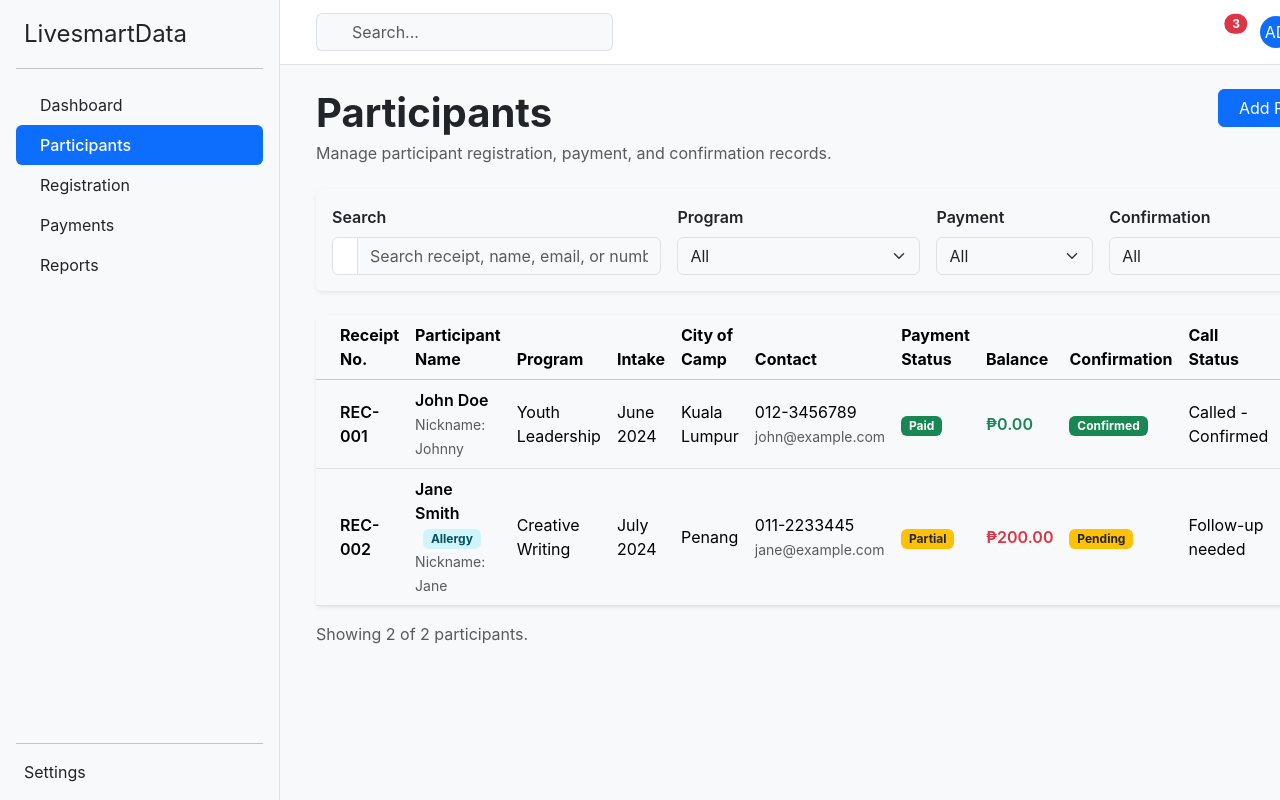
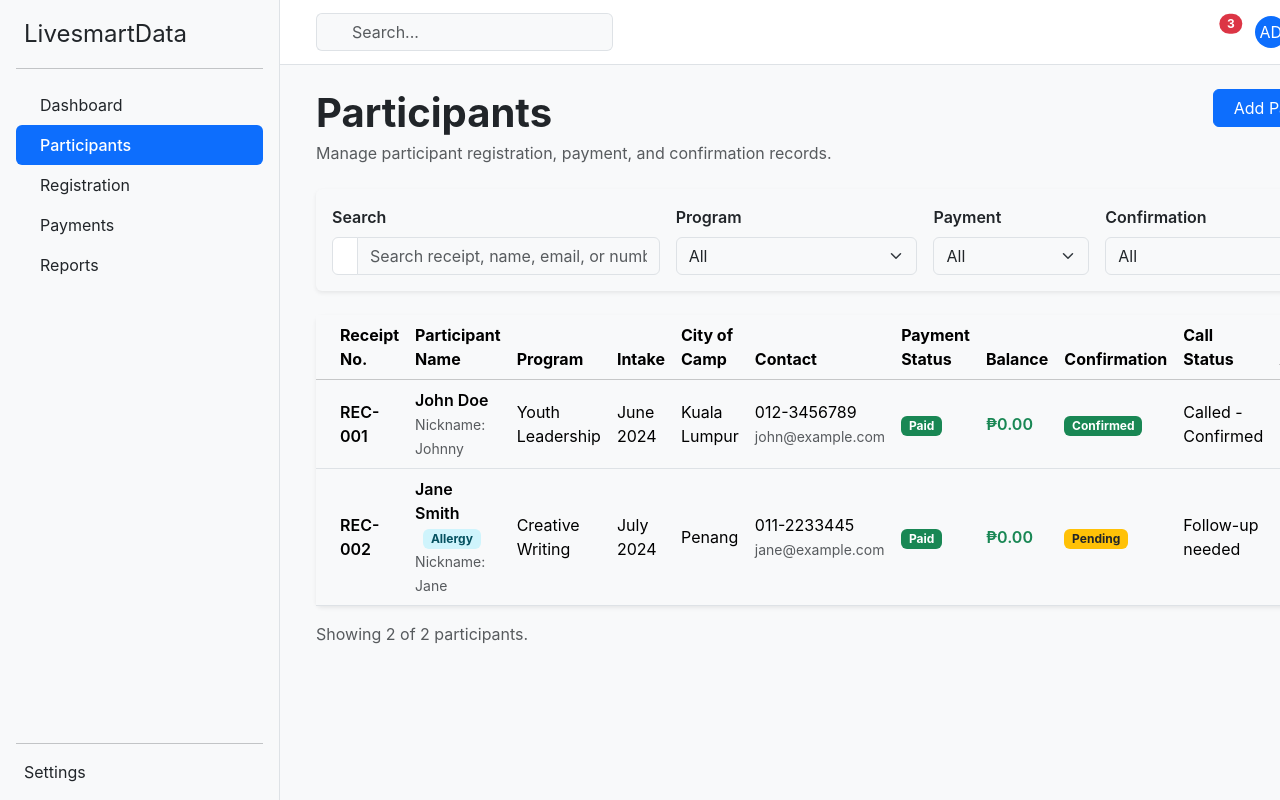
Before and after one commit to Snow-prog-14/LivesmartData, a React (Vite) app in the folder client/: page /participants in a window 1280 px wide. Shown: the top 800 px of the page. Built offline with nearby package versions, Linux system fonts and the light colour scheme; the HTML template or start-up script is replaced by a standard one.

Commit message:
Payments to Participant Balance.

```diff
--- a/client/src/pages/Participants/ParticipantDetails.tsx
+++ b/client/src/pages/Participants/ParticipantDetails.tsx
@@ -1,10 +1,50 @@
-import React from "react";
+import React, { useMemo } from "react";
 import { useParams, Link } from "react-router-dom";
 import { mockParticipants } from "../../mock/participants";
+import type { Participant } from "../../mock/participants";
+import {
+  getParticipantPayments,
+  getParticipantTotalPaid,
+  getParticipantComputedBalance,
+  getParticipantComputedPaymentStatus
+} from "../../utils/paymentSummary";
 
 const ParticipantDetails: React.FC = () => {
   const { id } = useParams<{ id: string }>();
-  const participant = mockParticipants.find((p) => p.id === id);
+
+  // Load and merge data to find the correct participant
+  const participant = useMemo(() => {
+    let merged = [...mockParticipants];
+    const savedParticipants = localStorage.getItem('livesmart_participants');
+    if (savedParticipants) {
+      try {
+        const localParticipants: Participant[] = JSON.parse(savedParticipants);
+        localParticipants.forEach(lp => {
+          const index = merged.findIndex(mp => mp.id === lp.id);
+          if (index !== -1) {
+            merged[index] = lp;
+          } else {
+            merged.push(lp);
+          }
+        });
+      } catch (e) {
+        console.error("Failed to parse local participants", e);
+      }
+    }
+
+    // Check if deleted
+    const deletedIdsRaw = localStorage.getItem('livesmart_deleted_participant_ids');
+    if (deletedIdsRaw) {
+      try {
+        const deletedIds: string[] = JSON.parse(deletedIdsRaw);
+        if (deletedIds.includes(id || "")) return null;
+      } catch (e) {
+        console.error("Failed to parse deleted IDs", e);
+      }
+    }
+
+    return merged.find((p) => p.id === id);
+  }, [id]);
 
   if (!participant) {
     return (
@@ -17,6 +57,12 @@ const ParticipantDetails: React.FC = () => {
       </div>
     );
   }
+
+  // Computed values
+  const payments = getParticipantPayments(participant.id);
+  const totalPaid = getParticipantTotalPaid(participant.id);
+  const computedBalance = getParticipantComputedBalance(participant);
+  const computedStatus = getParticipantComputedPaymentStatus(participant);
 
   const getBadgeClass = (status: string) => {
     switch (status) {
@@ -34,6 +80,13 @@ const ParticipantDetails: React.FC = () => {
       default:
         return "bg-info";
     }
+  };
+
+  const formatCurrency = (amount: number) => {
+    return new Intl.NumberFormat("en-PH", {
+      style: "currency",
+      currency: "PHP",
+    }).format(amount);
   };
 
   return (
@@ -64,9 +117,9 @@ const ParticipantDetails: React.FC = () => {
               Program: <span className="fw-medium">{participant.program}</span>
             </span>
             <span
-              className={`badge ${getBadgeClass(participant.paymentStatus)} ms-2`}
+              className={`badge ${getBadgeClass(computedStatus)} ms-2`}
             >
-              {participant.paymentStatus}
+              {computedStatus}
             </span>
             <span
               className={`badge ${getBadgeClass(participant.confirmationStatus)}`}
@@ -352,15 +405,23 @@ const ParticipantDetails: React.FC = () => {
                     </tr>
                   </thead>
                   <tbody>
-                    {participant.paymentHistory.map((pay, index) => (
-                      <tr key={index}>
-                        <td>{pay.paymentNo}</td>
-                        <td className="fw-bold">${pay.amount}</td>
-                        <td>{pay.mode}</td>
-                        <td>{pay.date}</td>
-                        <td className="text-muted">{pay.trackingNo}</td>
+                    {payments.length > 0 ? (
+                      payments.map((pay) => (
+                        <tr key={pay.id}>
+                          <td>{pay.paymentNumber}</td>
+                          <td className="fw-bold">{formatCurrency(pay.amount)}</td>
+                          <td>{pay.modeOfPayment}</td>
+                          <td>{pay.paymentDate}</td>
+                          <td className="text-muted">{pay.trackingNumber}</td>
+                        </tr>
+                      ))
+                    ) : (
+                      <tr>
+                        <td colSpan={5} className="text-center py-3 text-muted">
+                          No payments recorded for this participant.
+                        </td>
                       </tr>
-                    ))}
+                    )}
                   </tbody>
                 </table>
               </div>
@@ -371,17 +432,19 @@ const ParticipantDetails: React.FC = () => {
                       <div className="d-flex justify-content-between mb-2">
                         <span>Total Paid:</span>
                         <span className="fw-bold text-success">
-                          $
-                          {participant.paymentHistory.reduce(
-                            (acc, curr) => acc + curr.amount,
-                            0,
-                          )}
+                          {formatCurrency(totalPaid)}
                         </span>
                       </div>
-                      <div className="d-flex justify-content-between">
+                      <div className="d-flex justify-content-between mb-2">
                         <span>Balance:</span>
                         <span className="fw-bold text-danger">
-                          ${participant.balance}
+                          {formatCurrency(computedBalance)}
+                        </span>
+                      </div>
+                      <div className="d-flex justify-content-between border-top pt-2">
+                        <span>Status:</span>
+                        <span className={`badge ${getBadgeClass(computedStatus)}`}>
+                          {computedStatus}
                         </span>
                       </div>
                     </div>
--- a/client/src/pages/Participants/Participants.tsx
+++ b/client/src/pages/Participants/Participants.tsx
@@ -6,6 +6,10 @@ import type {
   Participant,
   PaymentStatus,
 } from "../../mock/participants";
+import {
+  getParticipantComputedBalance,
+  getParticipantComputedPaymentStatus
+} from "../../utils/paymentSummary";
 
 const Participants = () => {
   const [allParticipants, setAllParticipants] = useState<Participant[]>(mockParticipants);
@@ -90,6 +94,9 @@ const Participants = () => {
     return allParticipants.filter((participant: Participant) => {
       const searchValue = searchTerm.toLowerCase();
 
+      // Compute values for filtering and display
+      const computedPaymentStatus = getParticipantComputedPaymentStatus(participant);
+
       const matchesSearch =
         participant.receiptNo.toLowerCase().includes(searchValue) ||
         participant.participantName.toLowerCase().includes(searchValue) ||
@@ -102,7 +109,7 @@ const Participants = () => {
 
       const matchesPaymentStatus =
         paymentStatusFilter === "All" ||
-        participant.paymentStatus === paymentStatusFilter;
+        computedPaymentStatus === paymentStatusFilter;
 
       const matchesConfirmationStatus =
         confirmationStatusFilter === "All" ||
@@ -270,7 +277,11 @@ const Participants = () => {
 
               <tbody>
                 {filteredParticipants.length > 0 ? (
-                  filteredParticipants.map((participant: Participant) => (
+                  filteredParticipants.map((participant: Participant) => {
+                    const computedStatus = getParticipantComputedPaymentStatus(participant);
+                    const computedBalance = getParticipantComputedBalance(participant);
+
+                    return (
                       <tr key={participant.id}>
                         <td className="ps-4 fw-semibold">
                           {participant.receiptNo}
@@ -304,21 +315,21 @@ const Participants = () => {
                         <td>
                           <span
                             className={`badge ${getPaymentBadgeClass(
-                            participant.paymentStatus,
+                              computedStatus,
                             )}`}
                           >
-                          {participant.paymentStatus}
+                            {computedStatus}
                           </span>
                         </td>
 
                         <td
                           className={
-                          participant.balance > 0
+                            computedBalance > 0
                               ? "fw-semibold text-danger"
                               : "fw-semibold text-success"
                           }
                         >
-                        {formatCurrency(participant.balance)}
+                          {formatCurrency(computedBalance)}
                         </td>
 
                         <td>
@@ -359,7 +370,8 @@ const Participants = () => {
                           </div>
                         </td>
                       </tr>
-                  ))
+                    );
+                  })
                 ) : (
                   <tr>
                     <td colSpan={11} className="text-center py-5 text-muted">
--- /dev/null
+++ b/client/src/utils/paymentSummary.ts
@@ -0,0 +1,87 @@
+import type { Payment } from "../mock/payments";
+import { mockPayments } from "../mock/payments";
+import type { Participant, PaymentStatus } from "../mock/participants";
+
+/**
+ * Combine mockPayments and localStorage payments, filtering out deleted ones.
+ */
+export const getAllPayments = (): Payment[] => {
+  let merged: Payment[] = [...mockPayments];
+
+  // 1. Apply localStorage additions/overrides
+  const savedPayments = localStorage.getItem("livesmart_payments");
+  if (savedPayments) {
+    try {
+      const localPayments: Payment[] = JSON.parse(savedPayments);
+      localPayments.forEach((lp) => {
+        const index = merged.findIndex((mp) => mp.id === lp.id);
+        if (index !== -1) {
+          merged[index] = lp;
+        } else {
+          merged.push(lp);
+        }
+      });
+    } catch (e) {
+      console.error("Failed to parse local payments", e);
+    }
+  }
+
+  // 2. Remove deleted payments
+  const deletedIdsRaw = localStorage.getItem("livesmart_deleted_payment_ids");
+  if (deletedIdsRaw) {
+    try {
+      const deletedIds: string[] = JSON.parse(deletedIdsRaw);
+      merged = merged.filter((p) => !deletedIds.includes(p.id));
+    } catch (e) {
+      console.error("Failed to parse deleted payment IDs", e);
+    }
+  }
+
+  return merged;
+};
+
+/**
+ * Return all payments for one participant.
+ */
+export const getParticipantPayments = (participantId: string): Payment[] => {
+  const allPayments = getAllPayments();
+  return allPayments.filter((p) => p.participantId === participantId);
+};
+
+/**
+ * Return sum of all payment amounts for that participant.
+ */
+export const getParticipantTotalPaid = (participantId: string): number => {
+  const payments = getParticipantPayments(participantId);
+  return payments.reduce((acc, curr) => acc + curr.amount, 0);
+};
+
+/**
+ * Subtract total paid from participant.balance (original balance).
+ * Minimum should be 0.
+ */
+export const getParticipantComputedBalance = (participant: Participant): number => {
+  const totalPaid = getParticipantTotalPaid(participant.id);
+  const balance = participant.balance - totalPaid;
+  return Math.max(0, balance);
+};
+
+/**
+ * Compute payment status based on computed balance and total paid.
+ */
+export const getParticipantComputedPaymentStatus = (
+  participant: Participant
+): PaymentStatus => {
+  const totalPaid = getParticipantTotalPaid(participant.id);
+  const computedBalance = getParticipantComputedBalance(participant);
+
+  if (computedBalance === 0) {
+    return "Paid";
+  }
+
+  if (totalPaid > 0 && computedBalance > 0) {
+    return "Partial";
+  }
+
+  return "Unpaid";
+};
```
Lines whose indentation alone changed are shown as unchanged.
